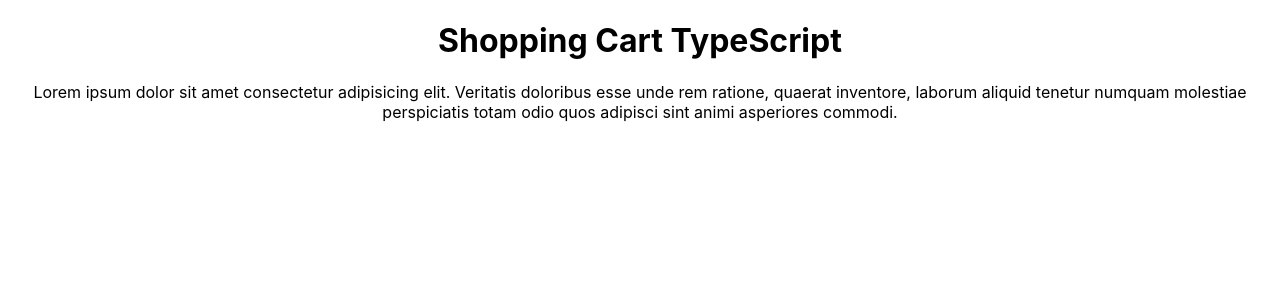
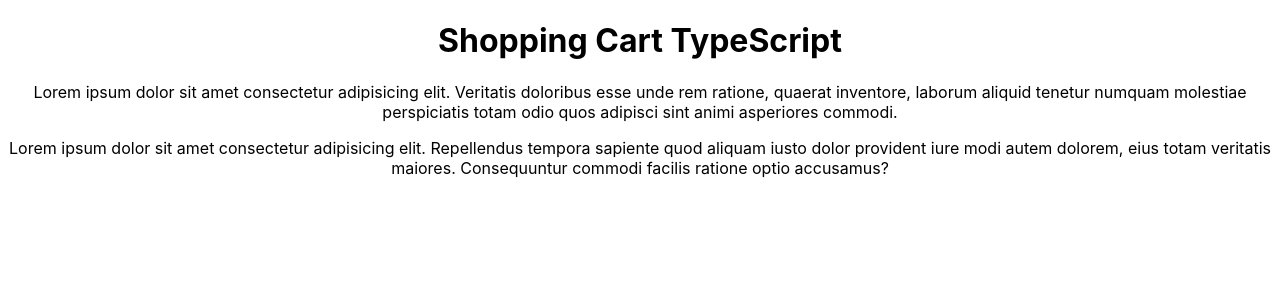
Before and after one commit to AhmedShaykh/React-Shopping-Cart, a React (Create React App) app: page / in a window 1280 px wide. Shown: the top 300 px of the page. Built offline with nearby package versions, Linux system fonts and the light colour scheme.

Commit message:
Git Init

```diff
--- a/src/App.tsx
+++ b/src/App.tsx
@@ -5,8 +5,8 @@ function App() {
   return (
     <div className="App">
       <h1>Shopping Cart TypeScript</h1>
-
       <p>Lorem ipsum dolor sit amet consectetur adipisicing elit. Veritatis doloribus esse unde rem ratione, quaerat inventore, laborum aliquid tenetur numquam molestiae perspiciatis totam odio quos adipisci sint animi asperiores commodi.</p>
+      <p>Lorem ipsum dolor sit amet consectetur adipisicing elit. Repellendus tempora sapiente quod aliquam iusto dolor provident iure modi autem dolorem, eius totam veritatis maiores. Consequuntur commodi facilis ratione optio accusamus?</p>
     </div>
   );
 }
```
